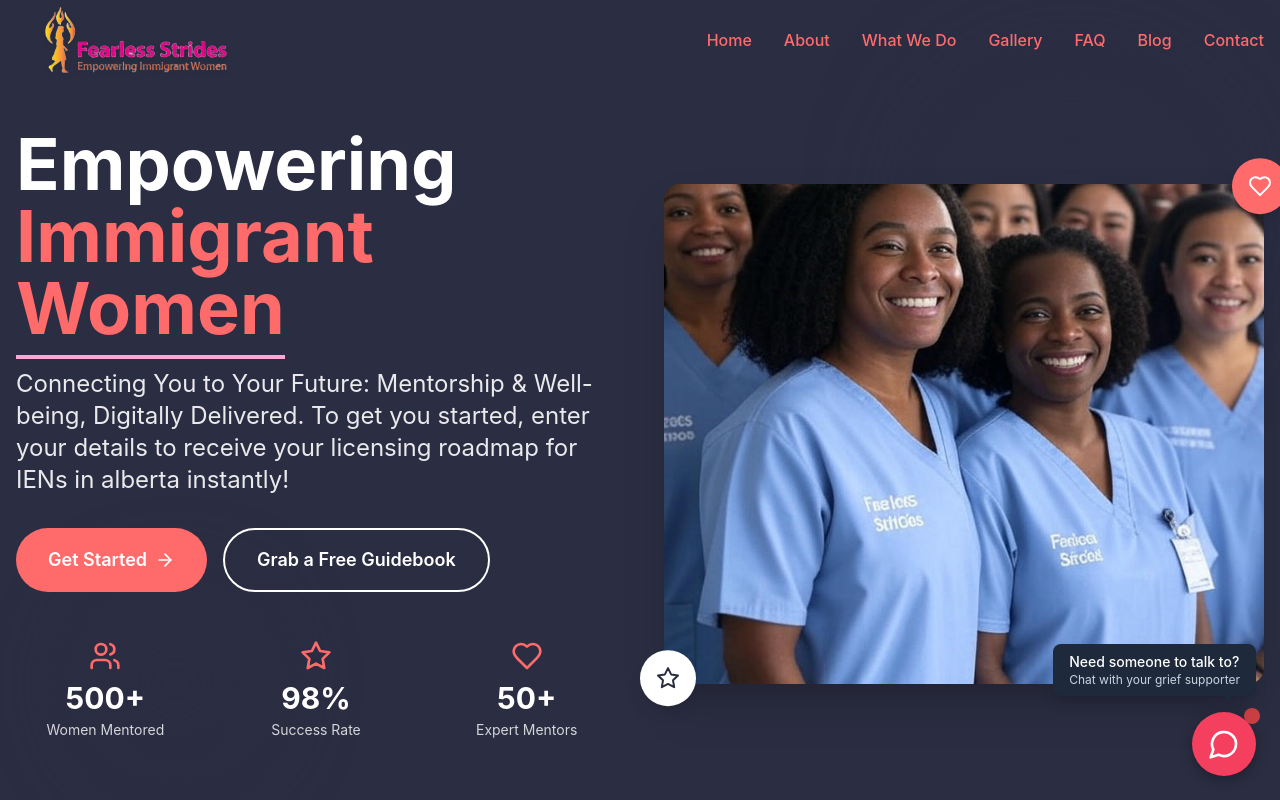
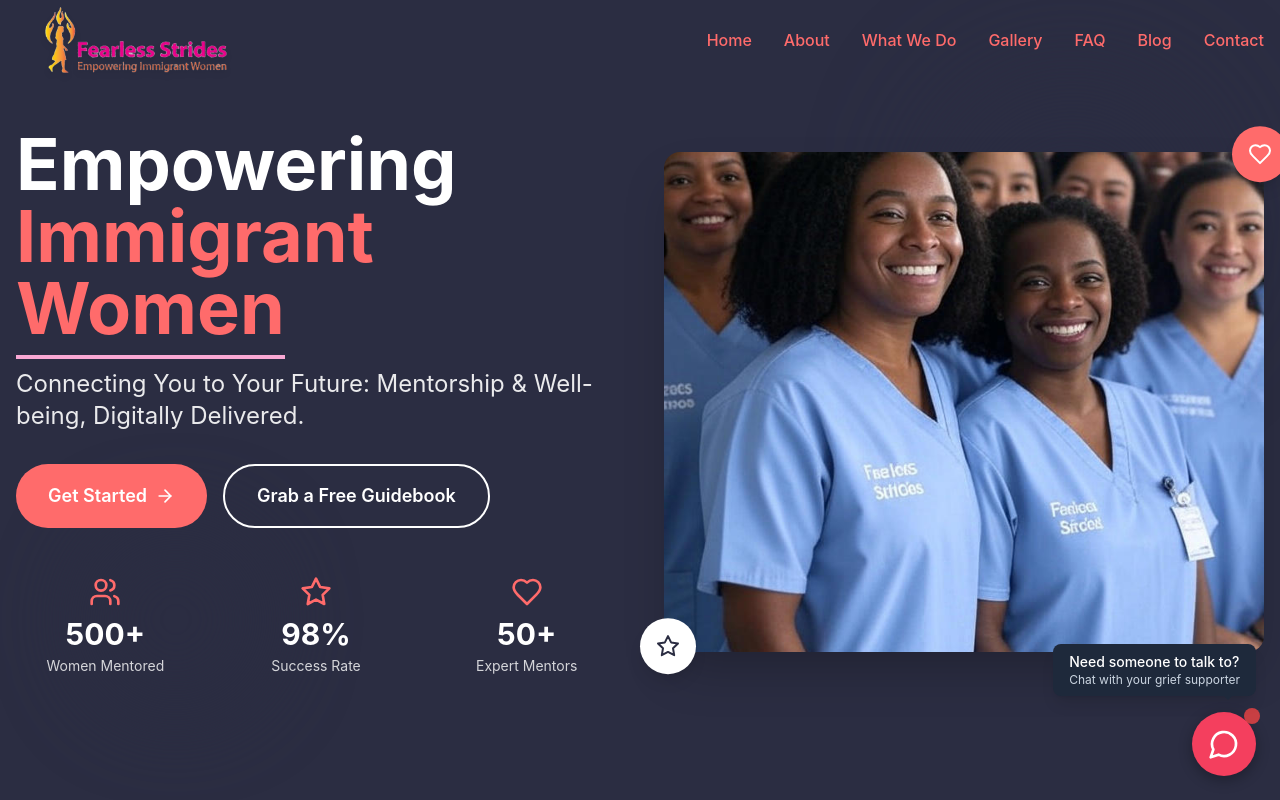
Before and after one commit to ydkdan6/fearless-stride, a React (Vite) app: page / in a window 1280 px wide. Shown: the top 800 px of the page. Built offline with nearby package versions, Linux system fonts and the light colour scheme.

Commit message:
fixed text

```diff
--- a/src/components/Home.tsx
+++ b/src/components/Home.tsx
@@ -106,7 +106,6 @@ The Empowering Immigrant Women Team`
               </motion.h1>
               <motion.p className="text-xl md:text-2xl text-white/90 mb-8 max-w-2xl">
                 Connecting You to Your Future: Mentorship & Well-being, Digitally Delivered.
-                To get you started, enter your details to receive your licensing roadmap for IENs in alberta instantly!
               </motion.p>
               <motion.div className="flex flex-col sm:flex-row gap-4 justify-center lg:justify-start mb-12">
                 <motion.button className="bg-secondary hover:bg-secondary text-white px-8 py-4 rounded-full font-semibold text-lg flex items-center justify-center space-x-2" whileHover={{ scale: 1.05 }} whileTap={{ scale: 0.95 }}>
```
